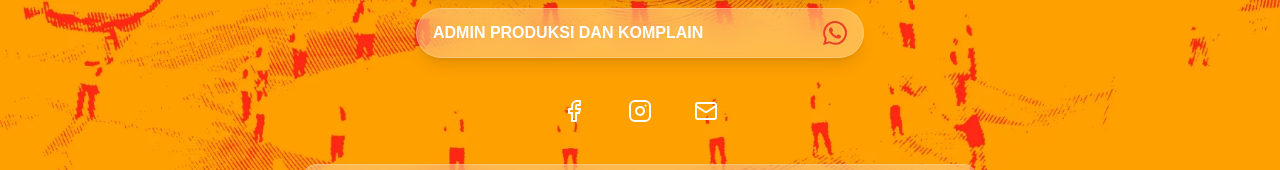
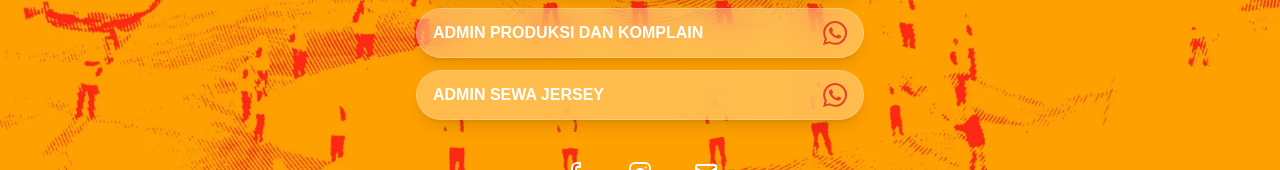
Before and after one commit to rizkyanas25/wiills-apparel-v2, a Next.js app: page / in a window 1280 px wide. Shown: the part 522-692 px from the top of the page. Built offline with nearby package versions, Linux system fonts and the light colour scheme.

Commit message:
feat: adding admin jersey button

```diff
--- a/src/app/page.tsx
+++ b/src/app/page.tsx
@@ -55,6 +55,11 @@ export default function Page() {
           { label: "OFFICIAL SHOPEE", icon: <ShopeeIcon className="text-[#E64129] h-[24px] w-[24px]"/>, href: "https://shopee.co.id/willsapparel?categoryId=100637&entryPoint=ShopByPDP&itemId=26567468431" },
           { label: "ADMIN DESAIN DAN PEMESANAN", icon: <WhatsAppIcon className="text-[#E64129] h-[24px] w-[24px]"/>, href: "https://api.whatsapp.com/send?phone=6285888077334&text=Halo%20Wills%2C%20Info%20Pricelist%20Masing-Masing%C2%A0Type." },
           { label: "ADMIN PRODUKSI DAN KOMPLAIN", icon: <WhatsAppIcon className="text-[#E64129] h-[24px] w-[24px]"/>, href: "https://api.whatsapp.com/send?phone=6285607125828" },
+          {
+            label: "ADMIN SEWA JERSEY",
+            icon: <WhatsAppIcon className="text-[#E64129] h-[24px] w-[24px]" />,
+            href: `https://api.whatsapp.com/send?phone=6285777996670&text=${encodeURIComponent("Haloo Admin Sewa Jersey, Apakah stok ready untuk Tanggal : …… ( Isi dengan Tgl Sewa )")}`
+          }
         ])}
 
         {/* Social Media Icons */}
```
